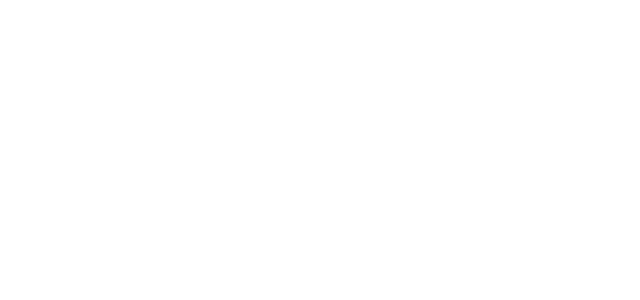
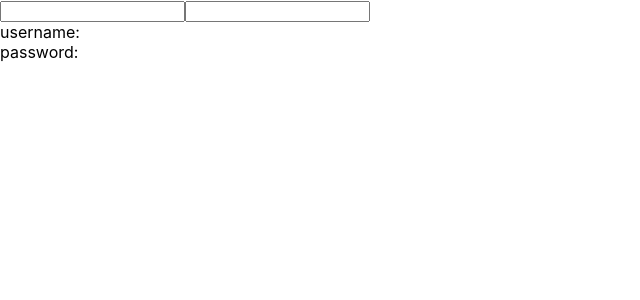
Before and after one commit to dlgustn376/AWS-ReactStudy_hyunsuLee, a React (Create React App) app: page /sample/input/1 in a window 1280 px wide. Before the commit this address had no page. Shown: the top 300 px of the page, without its empty margins (0-640 px from the left). Built offline with nearby package versions, Linux system fonts and the light colour scheme.

Commit message:
react keyEvent 1

```diff
--- a/src/App.js
+++ b/src/App.js
@@ -1,4 +1,5 @@
 import { Route, Routes } from "react-router-dom";
+import InputSample from "./Pages/InputSample/InputSample";
 
 function Test1(){
     return(<h1>Test1</h1>);
@@ -12,8 +13,9 @@
   return (
     <>
       <Routes>
-        <Route path="/t1" Component={Test1}/>
+        <Route path="/t1/test" Component={Test1}/>
         <Route path="/t2" Component={Test2}/>
+        <Route path="/sample/input/1" Component={InputSample}/>
       </Routes>
     </>
   );
--- /dev/null
+++ b/src/Pages/InputSample/InputSample.js
@@ -0,0 +1,53 @@
+import React, { useRef, useState } from 'react';
+
+const InputSample = () => {
+    const userInfo = {
+        username: '',
+        password: ''
+    }
+
+    const [userInput, setUserInput] = useState(userInfo);
+    const [userInfoText, setUserInfoText] = useState(userInfo);
+    const { username, password } = userInfoText;
+
+    const passwordRef = useRef();
+
+    const handlerChange = (e) =>{
+        const { name, value} = e.target;
+        setUserInput({...userInput, [name]: value});
+    }
+
+    const nextFocus = (e) => {
+        if(e.keyCode === 13){
+            passwordRef.current.focus();
+        }
+    }
+
+    const submitHandler = (e) =>{
+        if(e.keyCode === 13){
+            setUserInfoText({...userInput});
+        }
+    }
+
+    return (
+        <div>
+            <input
+                type="text"
+                onChange={handlerChange}
+                onKeyUp={nextFocus}
+                name="username"
+            />
+            <input
+                type="password"
+                onChange={handlerChange}
+                onKeyUp={submitHandler}
+                name="password"
+                ref={passwordRef}
+            />
+            <div>username: {username}</div>
+            <div>password: {password}</div>
+        </div>
+    );
+};
+
+export default InputSample;
```
